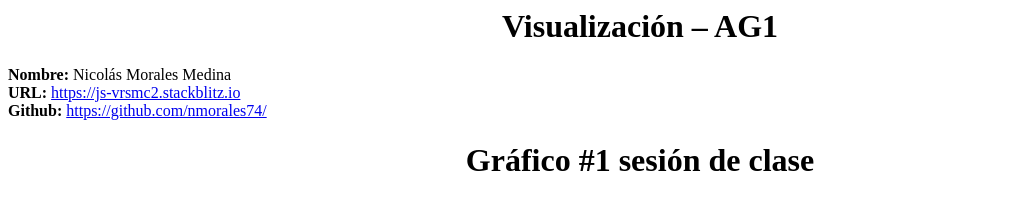
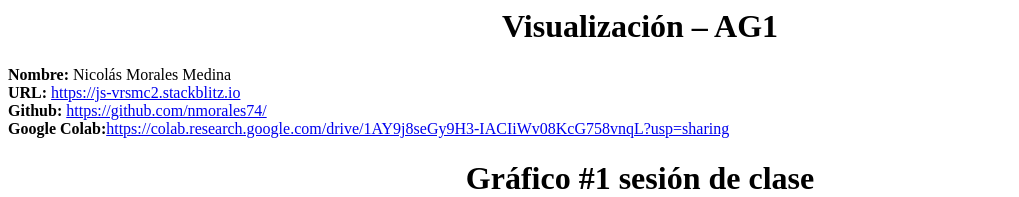
Before and after one commit to nmorales74/AG1-VisualizacionClase, a website: page index.html in a window 1280 px wide. Shown: the top 197 px of the page, without its empty margins (0-1019 px from the left). Drawn offline with Linux system fonts and the light colour scheme.

Commit message:
1 file modified

```diff
--- a/index.html
+++ b/index.html
@@ -5,6 +5,8 @@
 <b>URL:</b> <a href=https://js-vrsmc2.stackblitz.io>https://js-vrsmc2.stackblitz.io</a><br>
 <!-- Comentarios -->
 <b>Github:</b> <a href=https://github.com/nmorales74>https://github.com/nmorales74/</a><br>
+<b>Google Colab:</b><a
+href=https://colab.research.google.com/drive/1AY9j8seGy9H3-IACIiWv08KcG758vnqL?usp=sharing>https://colab.research.google.com/drive/1AY9j8seGy9H3-IACIiWv08KcG758vnqL?usp=sharing</a></br>
 
 <style>
 h1 {text-align: center;}
```
